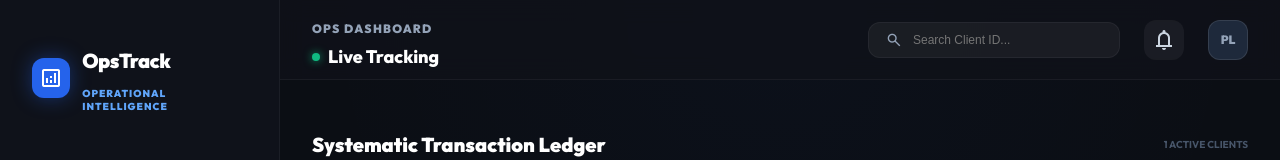
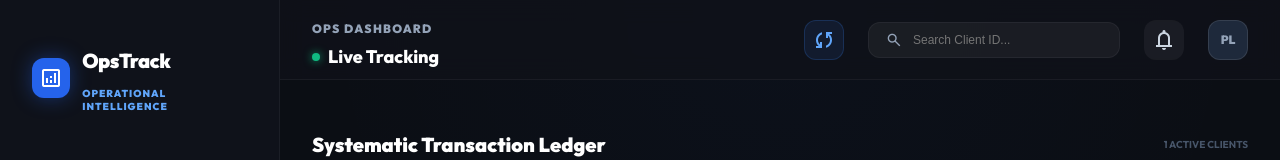
Before and after one commit to FinKey24/opstrack, a React (Vite) app: page / in a window 1280 px wide. Shown: the top 160 px of the page. Built offline with nearby package versions, Linux system fonts and the light colour scheme.

Commit message:
fix: Duplicate cards, context overlap, and slow polling

```diff
--- a/src/App.jsx
+++ b/src/App.jsx
@@ -234,10 +234,10 @@ const App = () => {
 
                // Append new links if requested
                for (const type of foundLinkTypes) {
-                  // Only add if there is NO active link of this exact type
-                  const hasActive = cardLinks.some(l => l.type.toLowerCase() === type.toLowerCase() && l.status !== 'Authorised' && l.status !== 'Rejected' && l.status !== 'Expired');
+                  // Only add if there is NO link of this exact type created/completed in the last 24 hours
+                  const hasRecent = cardLinks.some(l => l.type.toLowerCase() === type.toLowerCase() && (!l.completedAt || Date.now() - l.completedAt < 24 * 60 * 60 * 1000));
 
-                  if (!hasActive && isNewRequest) {
+                  if (!hasRecent && isNewRequest) {
                      cardLinks.push({
                          type,
                          status: 'Pending Ops',
@@ -252,22 +252,22 @@ const App = () => {
                   const typeInEmail = subject.includes(link.type.toLowerCase()) || snippet.includes(link.type.toLowerCase());
                   if (!typeInEmail) return link;
 
-                  const linkIndex = snippet.indexOf(link.type.toLowerCase());
-                  const tw = linkIndex >= 0 ? snippet.substring(Math.max(0, linkIndex - 50), Math.min(snippet.length, linkIndex + 200)) : textWindow;
+                  const linkIndex = textWindow.indexOf(link.type.toLowerCase());
+                  const tw = linkIndex >= 0 ? textWindow.substring(Math.max(0, linkIndex - 70), Math.min(textWindow.length, linkIndex + 70)) : textWindow;
 
                   const lSent = tw.includes('inform the officer') || tw.includes('ref no');
                   const lAuth = tw.includes('authorised') || tw.includes('authenticated');
                   const lRej = tw.includes('rejected') || tw.includes('failed') || tw.includes('invalid');
 
-                  if (lSent && (link.status === 'Pending Ops' || link.status === 'New Approval')) {
-                     const refMatch = tw.match(/ref no[\.\s:]+([a-z0-9]+)/i);
-                     return { ...link, status: 'Link Sent', expiryTime: Date.now() + (48*3600*1000), refNo: refMatch ? refMatch[1].toUpperCase() : link.refNo };
+                  if (lRej && (link.status === 'Pending Ops' || link.status === 'Link Sent')) {
+                     return { ...link, status: 'Rejected', expiryTime: null, completedAt: link.completedAt || msgTime };
                   }
                   if (lAuth && (link.status === 'Link Sent' || link.status === 'Pending Ops')) {
                      return { ...link, status: 'Authorised', expiryTime: null, completedAt: link.completedAt || msgTime };
                   }
-                  if (lRej && (link.status === 'Pending Ops' || link.status === 'Link Sent')) {
-                     return { ...link, status: 'Rejected', expiryTime: null, completedAt: link.completedAt || msgTime };
+                  if (lSent && (link.status === 'Pending Ops' || link.status === 'New Approval')) {
+                     const refMatch = tw.match(/ref no[\.\s:]+([a-z0-9]+)/i);
+                     return { ...link, status: 'Link Sent', expiryTime: Date.now() + (48*3600*1000), refNo: refMatch ? refMatch[1].toUpperCase() : link.refNo };
                   }
 
                   return link;
@@ -306,11 +306,11 @@ const App = () => {
     }
   };
 
-  // Run polling every 3 minutes if authenticated
+  // Run polling every 15 seconds if authenticated
   useEffect(() => {
     if (isAuthenticated) {
-      checkGmailStatus(); // Scan immediately instead of waiting 3 minutes
-      const interval = setInterval(checkGmailStatus, 180000);
+      checkGmailStatus(); // Scan immediately
+      const interval = setInterval(checkGmailStatus, 15000); // 15 seconds
       return () => clearInterval(interval);
     }
   }, [isAuthenticated, tokenResponse]);
@@ -639,6 +639,9 @@ const App = () => {
           </div>
 
           <div className="flex items-center gap-6">
+            <button onClick={checkGmailStatus} title="Force Sync Now" style={{ width: '40px', height: '40px', display: 'flex', alignItems: 'center', justifyContent: 'center', borderRadius: '0.75rem', background: 'rgba(59,130,246,0.1)', border: '1px solid rgba(59,130,246,0.2)', color: '#60a5fa', cursor: 'pointer', transition: 'all 0.2s', opacity: isPolling ? 0.7 : 1 }}>
+               <span className="material-symbols-outlined" style={{ animation: isPolling ? 'spin 1s linear infinite' : 'none' }}>sync</span>
+            </button>
             <div className="flex items-center" style={{ backgroundColor: 'rgba(255,255,255,0.05)', borderRadius: '0.75rem', padding: '0.5rem 1rem', border: '1px solid rgba(255,255,255,0.05)' }}>
               <span className="material-symbols-outlined" style={{ color: '#94a3b8', fontSize: '1.125rem', marginRight: '0.5rem' }}>search</span>
               <input type="text" placeholder="Search Client ID..." style={{ background: 'transparent', border: 'none', outline: 'none', fontSize: '0.75rem', color: 'white', width: '12rem' }} />
```
Also changed, not shown: 1 other file (tests, documents, lock files or other folders).
